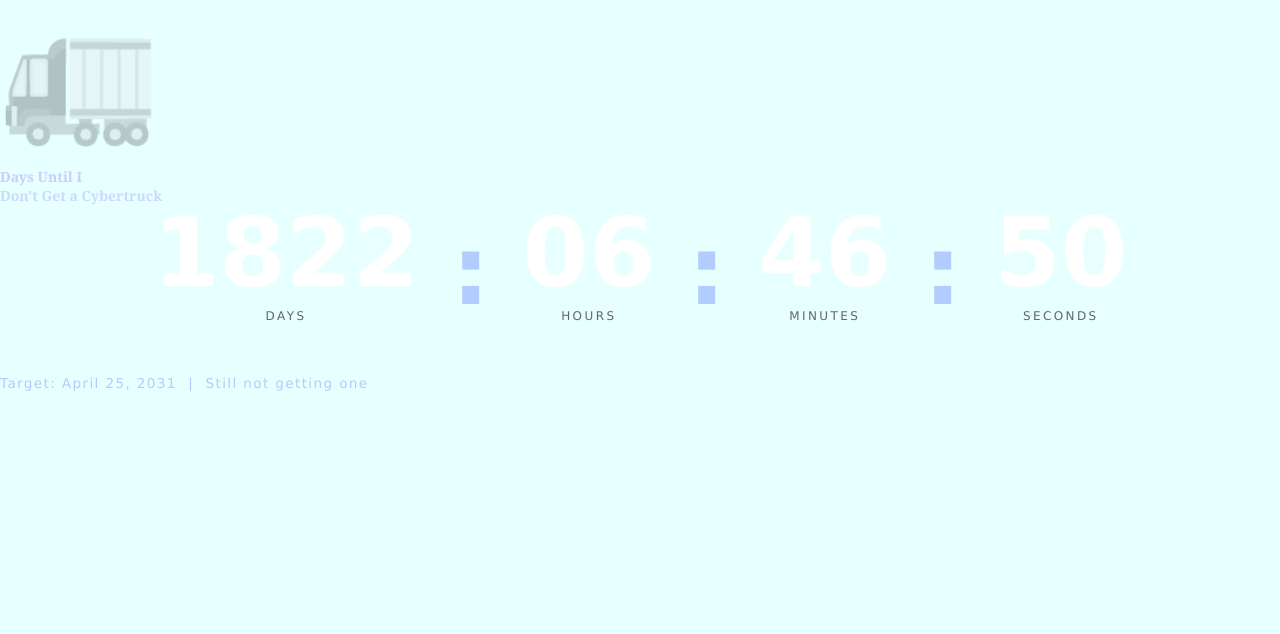
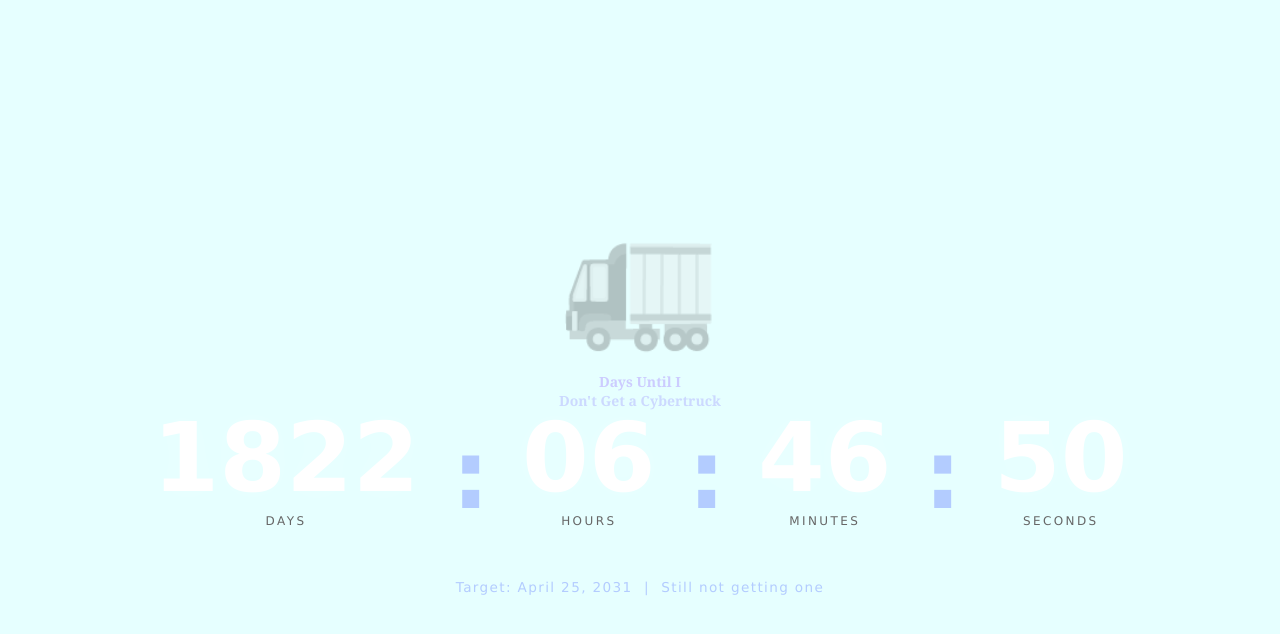
Before and after one commit to jcrawford34325/testing, a plain HTML site: page cybertruck-countdown.html in a window 1280 px wide. Drawn offline with Linux system fonts and the light colour scheme.

Commit message:
Add flexbox layout to body styles

```diff
--- a/styles2.css
+++ b/styles2.css
@@ -3,6 +3,13 @@
   background-color: #e6ffff;
   color: #404040;
   font-family: verdana, sans-serif;
+  display: flex;
+  flex-direction: column;
+  align-items: center;
+  justify-content: center;
+  min-height: 100vh;
+  text-align: center;
+  padding: 2rem;
 }
 .padElement {
   padding-top: 15px;
```
